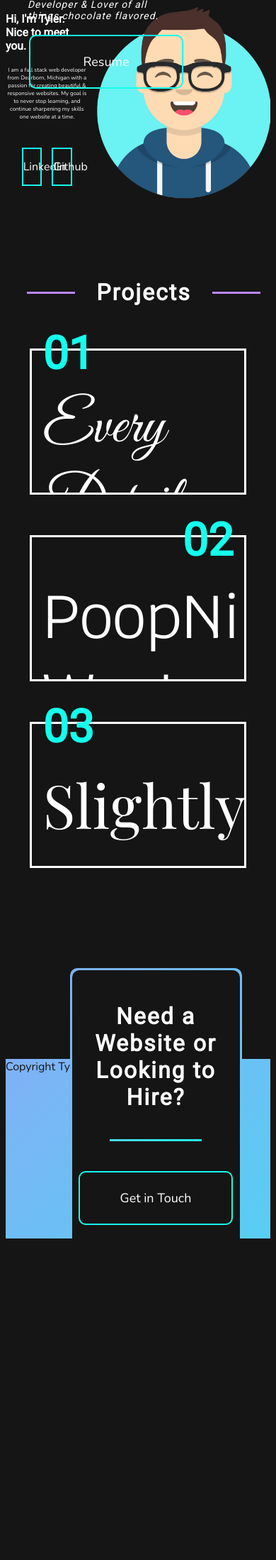
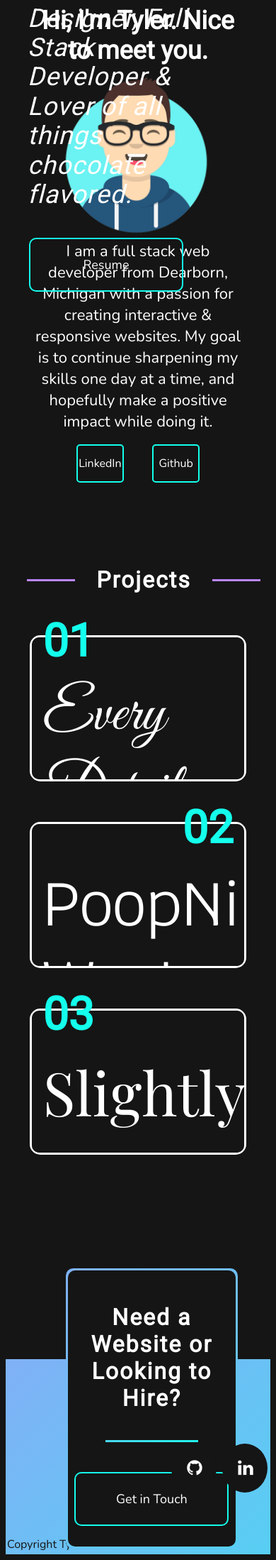
Before and after one commit to TylerSharara/Portfolio, a PHP site: page / in a window 390 px wide. Shown: the part 550-2748 px from the top of the page at 71% size. Before the commit the page ends 2295 px from the top, so only its background shows below. Run offline with PHP 8.4, Linux system fonts and the light colour scheme.

Commit message:
attempt at making mobile better:      - added mobil avatar separate from desktop avatar      - changed the about section for better mobile experience      - changed font sizes that wouldn't scale properly      - footer height larger on mobile      - changes some text wording

```diff
--- a/index.php
+++ b/index.php
@@ -14,9 +14,10 @@
 
         Final Project CIS-126-01
         -->
-        <title> TSharara Portfolio </title>
+        <title>Tyler Sharara | Portfolio</title>
         <meta charset="UTF-8">
         <meta name="Final Project CIS-126-01" content="Home page for a mock business">
+        <link rel="stylesheet" href="https://cdnjs.cloudflare.com/ajax/libs/font-awesome/4.7.0/css/font-awesome.min.css">
         <link href="https://fonts.googleapis.com/css2?family=Roboto&display=swap" rel="stylesheet">
         <link href="https://fonts.googleapis.com/css2?family=Nunito&display=swap" rel="stylesheet">
         <link href="https://fonts.googleapis.com/css2?family=Great+Vibes&display=swap" rel="stylesheet">
@@ -81,8 +82,9 @@
         <div class="about-container">
             <div class="about-content">
                 <h1>Hi, I'm Tyler. Nice to meet you.</h1>
-                <p>I am a full stack web developer from Dearborn, Michigan with a passion for creating beautiful & responsive websites.
-                    My goal is to never stop learning, and continue sharpening my skills one website at a time. </p>
+                <img src="media/Tyler-Avatar.webp" id="avatar-mobil" alt="Tyler Sharara Avatar">
+                <p>I am a full stack web developer from Dearborn, Michigan with a passion for creating interactive & responsive websites.
+                    My goal is to continue sharpening my skills one day at a time, and hopefully make a positive impact while doing it.</p>
                 <div class="about-btn-container">
                     <a type="button" href="https://www.linkedin.com/in/tyler-sharara-40485268/" class="project-btn">LinkedIn</a>
                     <a type="button" href="https://github.com/TylerSharara" class="project-btn">Github</a>
@@ -92,15 +94,15 @@
                     -->
                 </div>
             </div>
-            <img src="media/Tyler-Avatar.webp" id="avatar" alt="Tyler Sharara Avatar">
+            <img src="media/Tyler-Avatar.webp" id="avatar-desk" alt="Tyler Sharara Avatar">
         </div>
         <br><br><br><br><br>
 
         <!-- Projects start here -->
         <div class="project-header">
-            <div class="horizontal-divider"></div>
-            <h1 id="project-start" class="project-start">Projects</h1>
-            <div class="horizontal-divider"></div>
+            <div class="horizontal-divider fade-in"></div>
+            <h1 id="project-start" class="project-start fade-in">Projects</h1>
+            <div class="horizontal-divider fade-in"></div>
         </div>
         <br><br>
         <div class="project-outer fade-in">
@@ -150,6 +152,26 @@
             </div>
         </div>
         <br>
+        <!--
+        <div class="project-header">
+            <div class="horizontal-divider fade-in"></div>
+            <h1 id="project-start" class="project-start fade-in">Skills</h1>
+            <div class="horizontal-divider fade-in"></div>
+        </div>
+        <br><br>
+        <div id="skill-container">
+            <div class="skills">
+
+            </div>
+            <div class="skills" id="skill2">
+
+            </div>
+            <div class="skills" id="skill3">
+
+            </div>
+        </div>
+        -->
+        <br>
         <div class="call-to-action-container" id="contact">
                 <div class="gradient-border">
                     <h1 id="project-start" class="project-start">Need a Website or Looking to Hire?</h1>
@@ -158,9 +180,13 @@
                     <br><br>
                     <a href="mailto:tylersharara@gmail.com" target="_blank" class="button button1"><span>Get in Touch </span></a>
                 </div>
+            <ul class="social-icons">
+                <li><a href="https://github.com/TylerSharara"><i class="fa fa-github"></i></a></li>
+                <li><a href="https://www.linkedin.com/in/tyler-sharara-40485268/"><i class="fa fa-linkedin"></i></a></li>
+            </ul>
         </div>
         <footer>
-            Copyright Tyler Sharara 2020
+            <p>Copyright Tyler Sharara 2020</p>
         </footer>
     </body>
     <script src="scripts/script.js"></script>
--- a/styles/basic.css
+++ b/styles/basic.css
@@ -202,9 +192,9 @@ span.letter:nth-child(odd):hover {
 .overlay-content p {
     font-family: 'Roboto', sans-serif;
     font-style: italic;
+    font-size: 2.25em;
     line-height: 1.15;
     letter-spacing: 1px;
-    font-size: calc(1.5vw + 0.5rem);
     color: white;
     display: block;
     width: 75%;
@@ -288,7 +278,7 @@ span.letter:nth-child(odd):hover {
 
 .about-container {
     width: 100%;
-    height: 32vh;
+    height: 35vh;
     display: flex;
     justify-content: space-evenly;
     align-items: center;
@@ -298,22 +288,25 @@ span.letter:nth-child(odd):hover {
     width: 45%;
     height: 100%;
     display: flex;
+    flex-direction: column;
     justify-content: space-evenly;
     align-items: center;
-    flex-direction: column;
 }
 
 .about-content h1 {
     color: white;
     font-family: 'Roboto', sans-serif;
-    font-size: calc(2vw + 0.5rem);
+    font-size: 2.25em;
+    text-align: center;
+    margin: 0;
 }
 
 .about-content p {
     color: white;
     text-align: center;
     font-family: 'Nunito', sans-serif;
-    font-size: calc(1vw + 0.25rem);
+    font-size: 22px;
+    margin: 0;
 }
 
 .about-content a {
@@ -338,9 +331,8 @@ span.letter:nth-child(odd):hover {
 }
 
 .about-btn-container {
-    margin: auto;
+    margin: 0;
     width: 85%;
-    padding-top: 15px;
     display: flex;
     justify-content: space-evenly;
     align-items: center;
@@ -368,9 +361,13 @@ span.letter:nth-child(odd):hover {
     margin: 0 30px;
 }
 
-#avatar {
-    width: 300px;
-    height: 300px;
+#avatar-desk {
+    height: 100%;
+}
+
+#avatar-mobil {
+    width: 75%;
+    display: none;
 }
 
 .project-header {
@@ -394,9 +391,11 @@ span.letter:nth-child(odd):hover {
     height: 200px;
     margin: auto;
     border: solid white;
+    border-radius: 15px;
 }
 
 .project-inner {
+    border-radius: 10px;
     position: relative;
     width: 100%;
     height: 200px;
@@ -448,6 +447,7 @@ span.letter:nth-child(odd):hover {
     background-color: white;
     opacity: .94;
     transform: translateX(100%);
+    border-radius: 5px;
 }
 
 .project-content-left {
@@ -461,6 +461,7 @@ span.letter:nth-child(odd):hover {
     background-color: white;
     opacity: .94;
     transform: translateX(-100%);
+    border-radius: 5px;
 }
 
 .btn-container {
@@ -518,6 +519,7 @@ span.letter:nth-child(odd):hover {
     font-family: 'Playfair Display', serif;
     background-color: transparent;
     border: 2px solid #151515;
+    border-radius: 5px;
     color: #151515;
     text-decoration: none;
     display: inline-block;
@@ -585,7 +602,7 @@ span.letter:nth-child(odd):hover {
 
 .gradient-border {
     position: absolute;
-    left: 25%;
+    left: 23.5%;
     top: 50%;
     display: flex;
     flex-direction: column;
@@ -618,12 +635,57 @@ footer {
     animation: gradient 10s ease infinite;
     position: relative;
     width: 100vw;
-    height: 30vh;
+    height: 200px;
+}
+
+footer p {
+    position: absolute;
+    left: 0.5%;
+    bottom: -4.5%;
     font-family: 'Nunito', sans-serif;
-    text-align: left;
     color: #151515;
+}
 
+.fa {
+    padding: 20px;
+    font-size: 25px;
+    width: 20px;
+    text-align: center;
+    text-decoration: none;
+    margin: 5px 2px;
+    border: 2px solid #151515;
+    border-radius: 50%;
+    background-color: #151515;
+    transition: ease-in-out .5s;
+    position: relative;
+    z-index: 9;
 }
+
+.social-icons {
+    list-style: none;
+    position: absolute;
+    right: 0.5%;
+    bottom: -83.5%;
+}
+
+.social-icons li {
+    display: inline-block;
+    position: relative;
+    z-index: 9;
+}
+
+.fa:hover {
+    background: transparent;
+}
+
+.fa:before {
+    color: white;
+}
+
+.fa:hover:before {
+    color: #151515;
+}
+
 
 /* Scroll Bar -------------------------------*/
 
@@ -813,4 +876,40 @@ body::-webkit-scrollbar-thumb {
 
 @media only screen and (max-width: 600px) {
 
+    .overlay-content {
+        width: 80%;
+        height: 25%;
+        display: flex;
+        flex-direction: column;
+        justify-content: space-between;
+    }
+
+    .about-container {
+        width: 100%;
+        height: 675px;
+    }
+
+    .about-content {
+        width: 80%;
+    }
+
+    .about-btn-container {
+        margin-top: 15px;
+    }
+
+    #avatar-desk {
+        display: none;
+    }
+
+    #avatar-mobil {
+        display: block;
+    }
+
+    #header-div {
+        display: none;
+    }
+
+    footer {
+        height: 275px;
+    }
 }
```
Also changed, not shown: other parts of styles/basic.css (+24 -17 lines), 1 other file.
